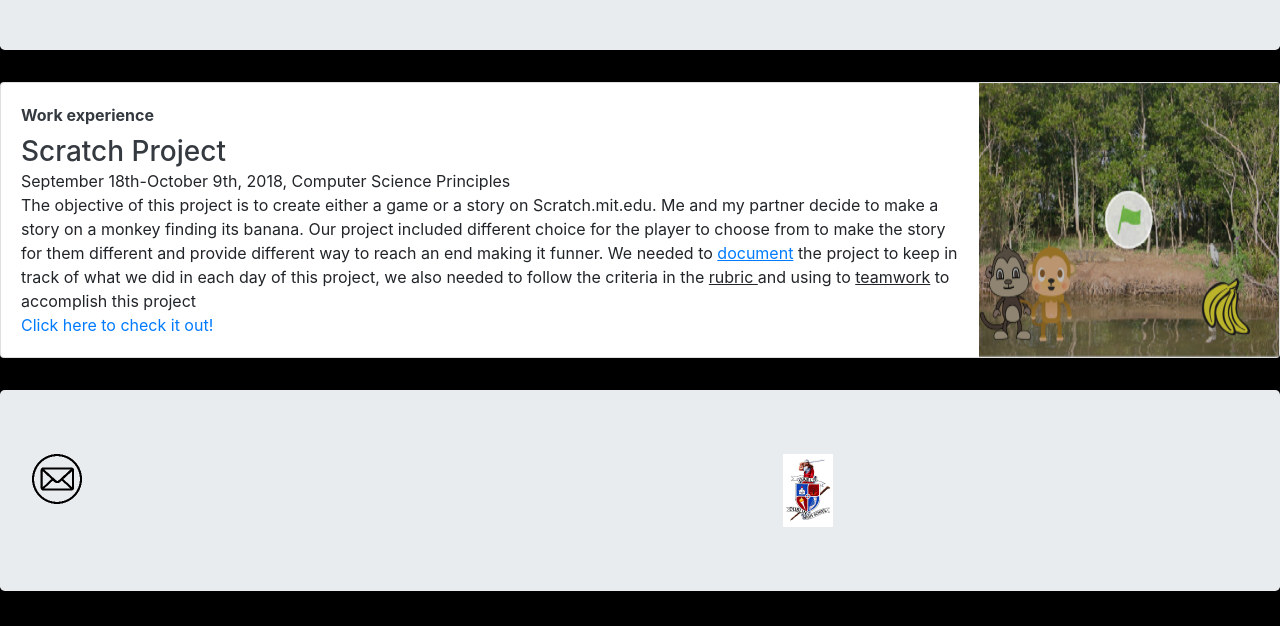
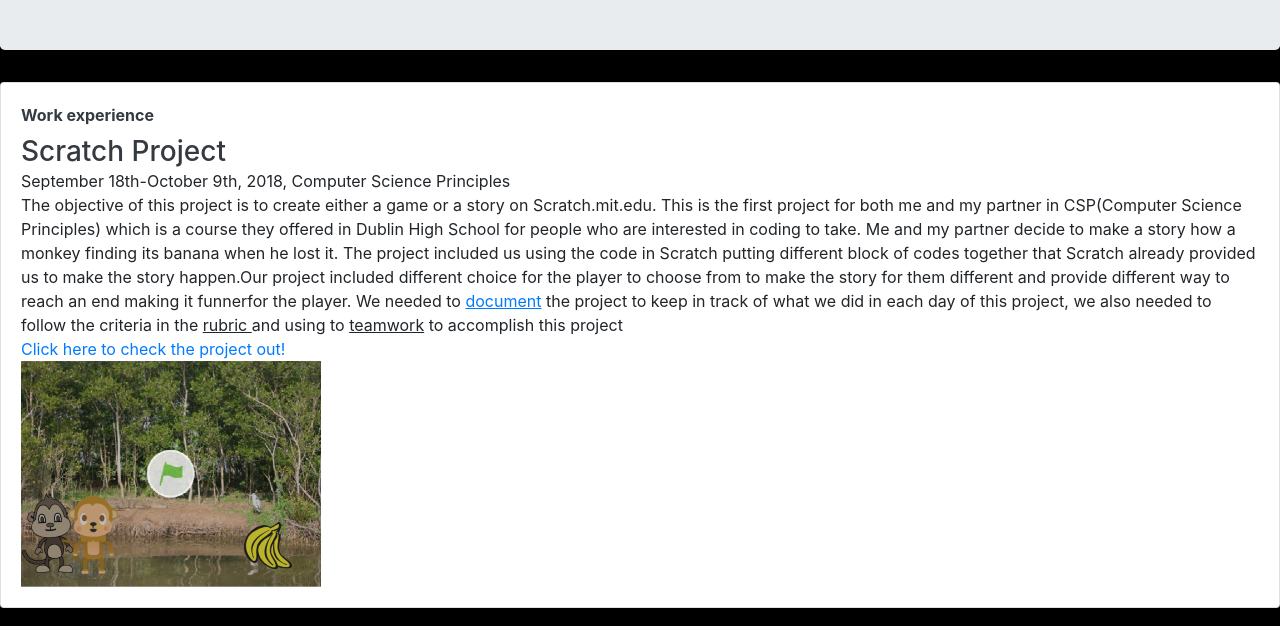
Before and after one commit to RyaLeu96879/portfolio, a plain HTML site: page Leung_Projects.html in a window 1280 px wide. Shown: the part 174-800 px from the top of the page. Drawn offline with Linux system fonts and the light colour scheme.

Commit message:
My fifth Commit

```diff
--- a/Leung_Projects.html
+++ b/Leung_Projects.html
@@ -24,16 +24,21 @@
                   <a class="text-dark" href="#">Scratch Project</a>
                 </h3>
                 <p class="card-text mb-auto">September 18th-October 9th, 2018, Computer Science Principles</p>
-                        <p class="card-text mb-auto">The objective of this project is to create either a game or a story on Scratch.mit.edu. Me and
-                        my partner decide to make a story on a monkey finding its banana. Our project included different choice for the player to
-                        choose from to make the story for them different and provide different way to reach an end making it funner.  We needed to
-                        <a href="https://docs.google.com/document/d/1qfhbL2VUlKLPCkvk1UGr9huYIRY1K8s6UbzngGuCuWE/edit"><u>document</u></a> the
-                        project to keep in track of what we did in each day of this project, we also needed to follow the criteria in the <u>rubric
-                        </u> and using to <u>teamwork</u> to accomplish this project</p>
-                 <a href="https://scratch.mit.edu/projects/244478279/">Click here to check it out!</a>
-                </div>
+                <p class="card-text mb-auto">The objective of this project is to create either a game or a
+                story on Scratch.mit.edu. This is the first project for both me and my partner in CSP(Computer
+                Science Principles) which is a course they offered in Dublin High School for people who are
+                interested in coding to take.  Me and my partner decide to make a story how a monkey finding its
+                banana when he lost it. The project included us using the code in Scratch putting different
+                block of codes together that Scratch already provided us to make the story happen.Our project
+                included different choice for the player to choose from to make the story for them different
+                and provide different way to reach an end making it funnerfor the player.  We needed to
+                <a href="https://docs.google.com/document/d/1qfhbL2VUlKLPCkvk1UGr9huYIRY1K8s6UbzngGuCuWE/edit"><u>
+                document</u></a> the project to keep in track of what we did in each day of this project, we
+                also needed to follow the criteria in the <u>rubric </u> and using to <u>teamwork</u> to accomplish
+                this project</p>
+                <a href="https://scratch.mit.edu/projects/244478279/">Click here to check the project out!</a>
+                <div class="float-right">
                   <img class="card-img-right flex-auto d-none d-lg-block" src="images/Capture.jpg">
-          </div>
                 </div>
           </div>
         </div>
```
Also changed, not shown: Leung_AboutMe.html (+9 -11 lines), Leung_Resume.html (+15 -1 lines), index.html (+8 -7 lines). Lines whose indentation alone changed are shown as unchanged.
